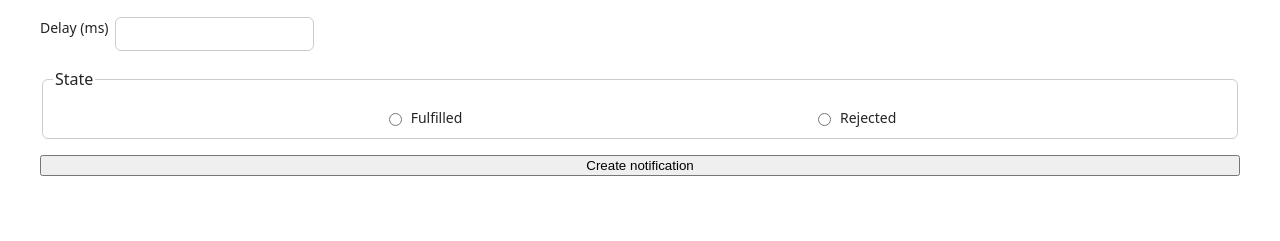
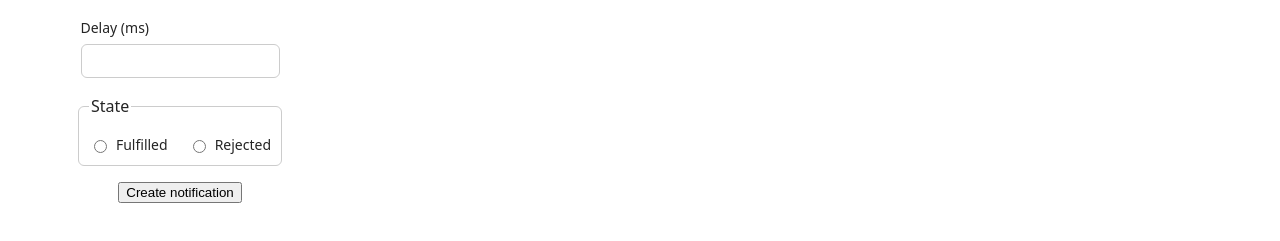
Before and after one commit to SerdiukSerhii/goit-js-hw-10, a website built with Vite: page src/2-snackbar.html in a window 1280 px wide. Shown: the part 117-358 px from the top of the page. Built offline with nearby package versions, Linux system fonts and the light colour scheme.

Commit message:
add css task-2

```diff
--- a/src/2-snackbar.html
+++ b/src/2-snackbar.html
@@ -14,18 +14,18 @@
         <h1 class="main-title">Snackbar</h1>
 
         <form class="form js-form">
-          <label>
+          <label class="delay-label">
             Delay (ms)
             <input class="delay-ms" type="number" name="delay" required />
           </label>
 
           <fieldset>
             <legend>State</legend>
-            <label class="radio-field">
+            <label>
               <input type="radio" name="state" value="fulfilled" required />
               Fulfilled
             </label>
-            <label class="radio-field">
+            <label>
               <input type="radio" name="state" value="rejected" required />
               Rejected
             </label>
--- a/src/css/2-snackbar.css
+++ b/src/css/2-snackbar.css
@@ -6,16 +6,23 @@
 .form {
   display: flex;
   flex-direction: column;
+  align-items: center;
   gap: 16px;
+  width: 280px;
 }
 
 .form label {
   display: flex;
   flex-direction: row;
-
   text-align: left;
   font-size: 14px;
   gap: 6px;
+}
+
+.form .delay-label {
+  display: flex;
+  flex-direction: column;
+  text-align: left;
 }
 
 .form .delay-ms {
@@ -30,7 +37,6 @@ fieldset {
   justify-content: space-evenly;
   gap: 20px;
   align-items: center;
-
   text-align: left;
   border: 1px solid #ccc;
   border-radius: 6px;
@@ -43,8 +49,3 @@ fieldset label {
   gap: 6px;
   margin-top: 6px;
 }
-
-.radio-field {
-  display: flex;
-  flex-direction: row;
-}
```
